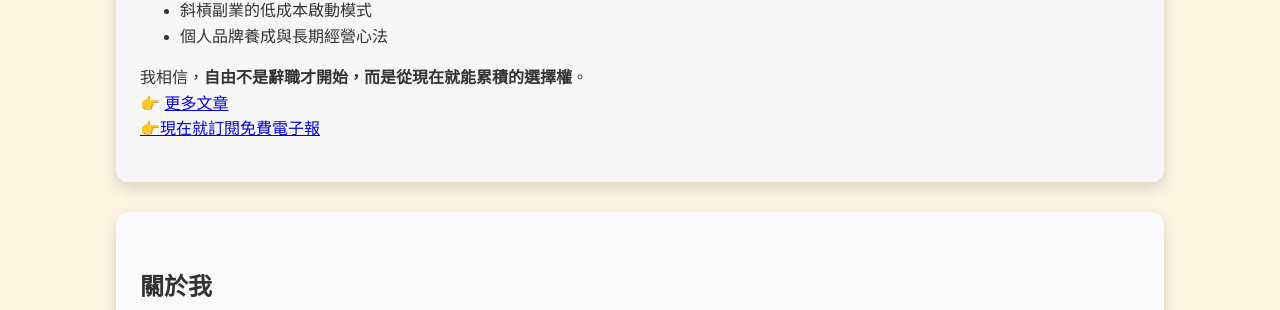
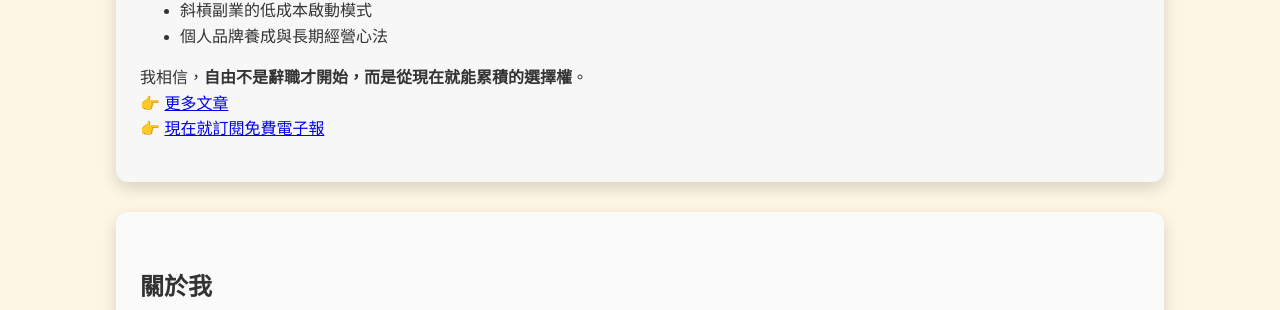
Before and after one commit to KenHAI666/Runing9TO5, a Jekyll site: the page built from index.md, in a window 1280 px wide and 900 px high, scrolled down 2169 px. Shown: the part 140-450 px from the top of the window. Built offline with Jekyll 4.4.1, drawn with Linux system fonts in a browser that asks for light colours.

Commit message:
Update index.md

```diff
--- a/index.md
+++ b/index.md
@@ -77,8 +77,8 @@ keywords: 自媒體, 斜槓, 個人品牌, 內容變現, 上班族副業, K叔
   </ul>
   <p>
   我相信，<b>自由不是辭職才開始，而是從現在就能累積的選擇權</b>。<br>
-  👉  <a href="https://runing9to5.com/articles/">更多文章<br></a>
-  <a href="#subscribe" class="cta-button">👉現在就訂閱免費電子報<br> </a>
+  👉 <a href="https://runing9to5.com/articles/">更多文章<br></a>
+  👉 <a href="#subscribe" class="cta-button">現在就訂閱免費電子報<br> </a>
   </p>
 </section>
 
```
